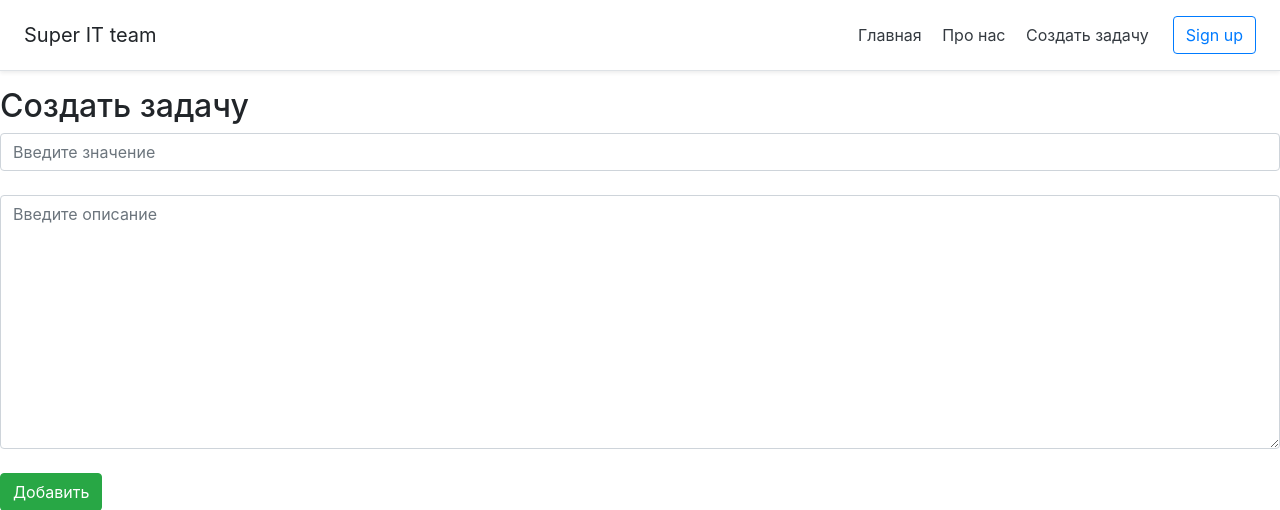
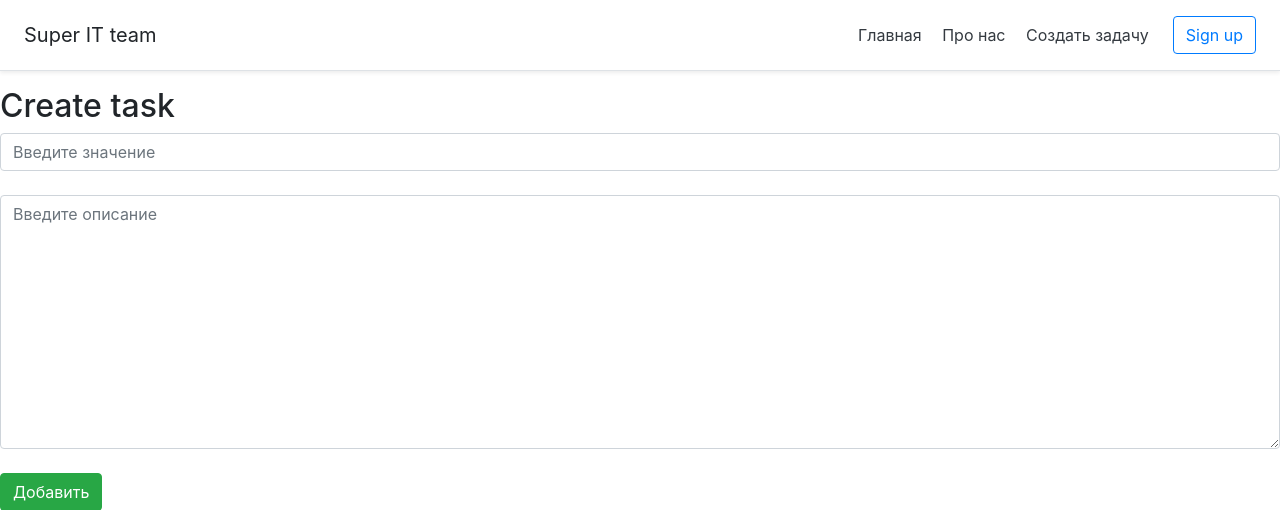
Before and after one commit to yurikudr/taskmanager, a Django app: page /create in a window 1280 px wide. Shown: the top 510 px of the page. Run offline with Django 3.2, Linux system fonts and the light colour scheme.

Commit message:
my first commit

```diff
--- a/main/templates/main/create.html
+++ b/main/templates/main/create.html
@@ -5,7 +5,7 @@
 {% endblock %}
 
 {% block content%}
-    <h2>Создать задачу</h2>
+    <h2>Create task</h2>
     <form method="post">
         {% csrf_token %}
         {{ form.title }}<br>
```
